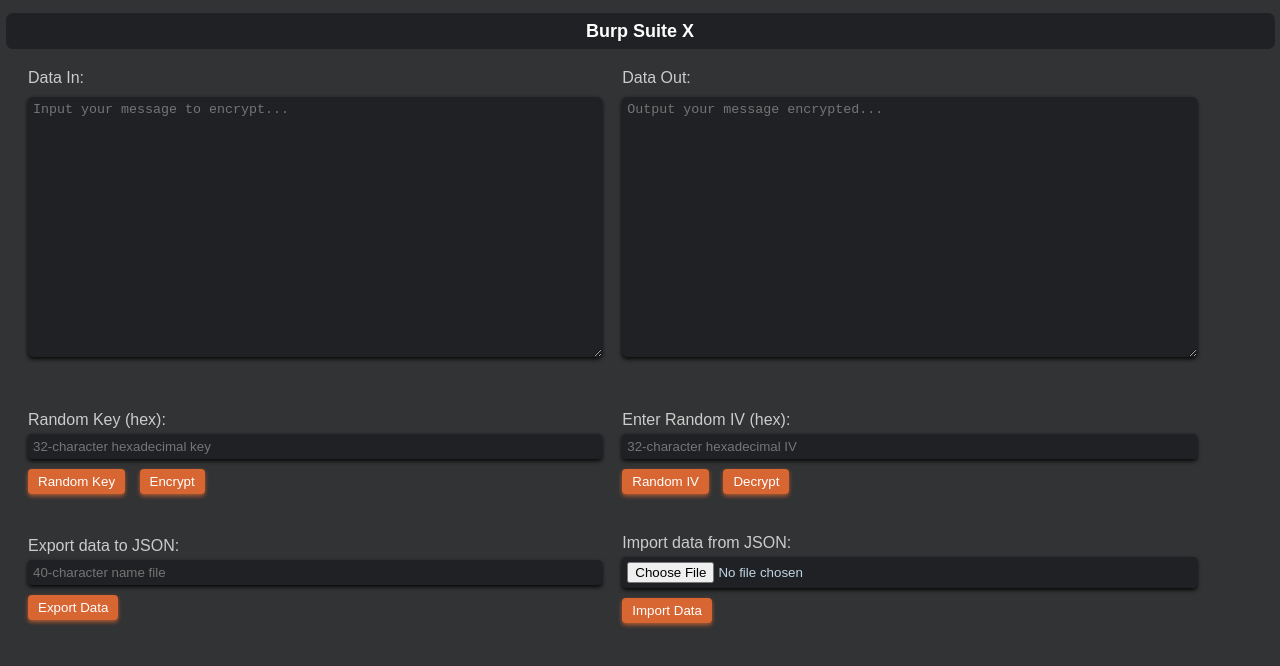
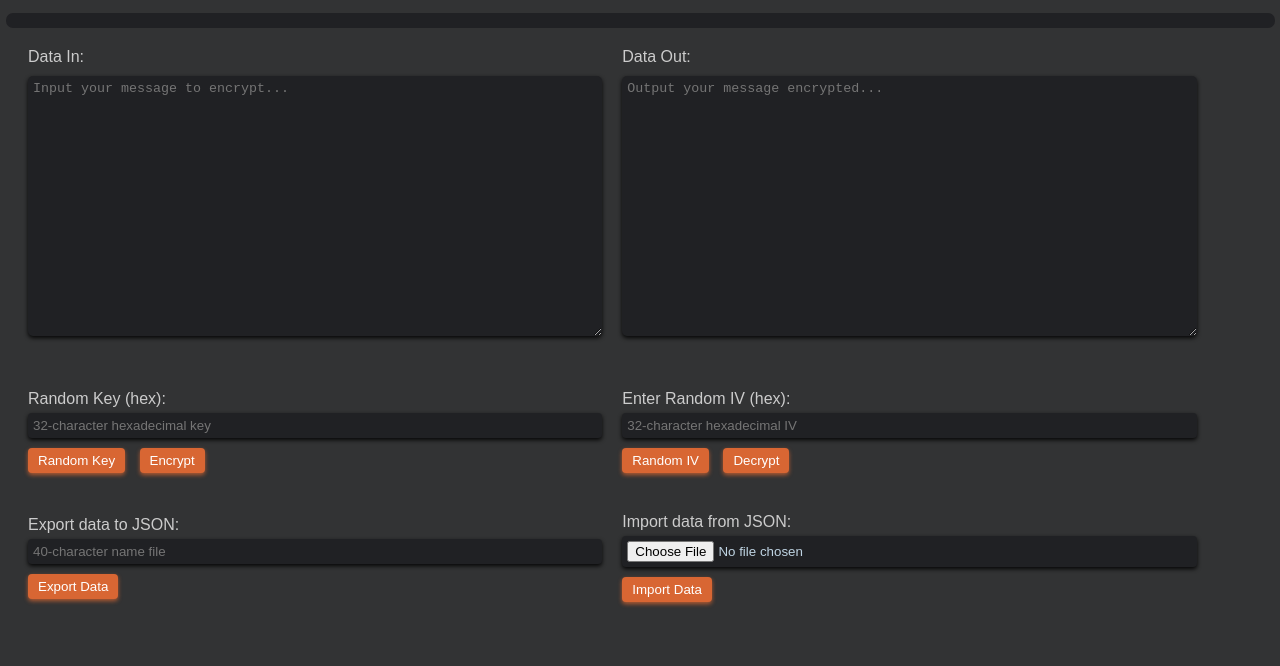
Before and after one commit to xqik/secret_message, a plain HTML site: page index.html in a window 1280 px wide. Drawn offline with Linux system fonts and the light colour scheme.

Commit message:
Update index.html

```diff
--- a/index.html
+++ b/index.html
@@ -8,7 +8,7 @@
 
 <body>
     <div class="top-bar">
-        <a href="#"> Burp Suite X </a>
+        <a href="#"></a>
     </div>
     <div class="container">
         <div class="left-container">
```
